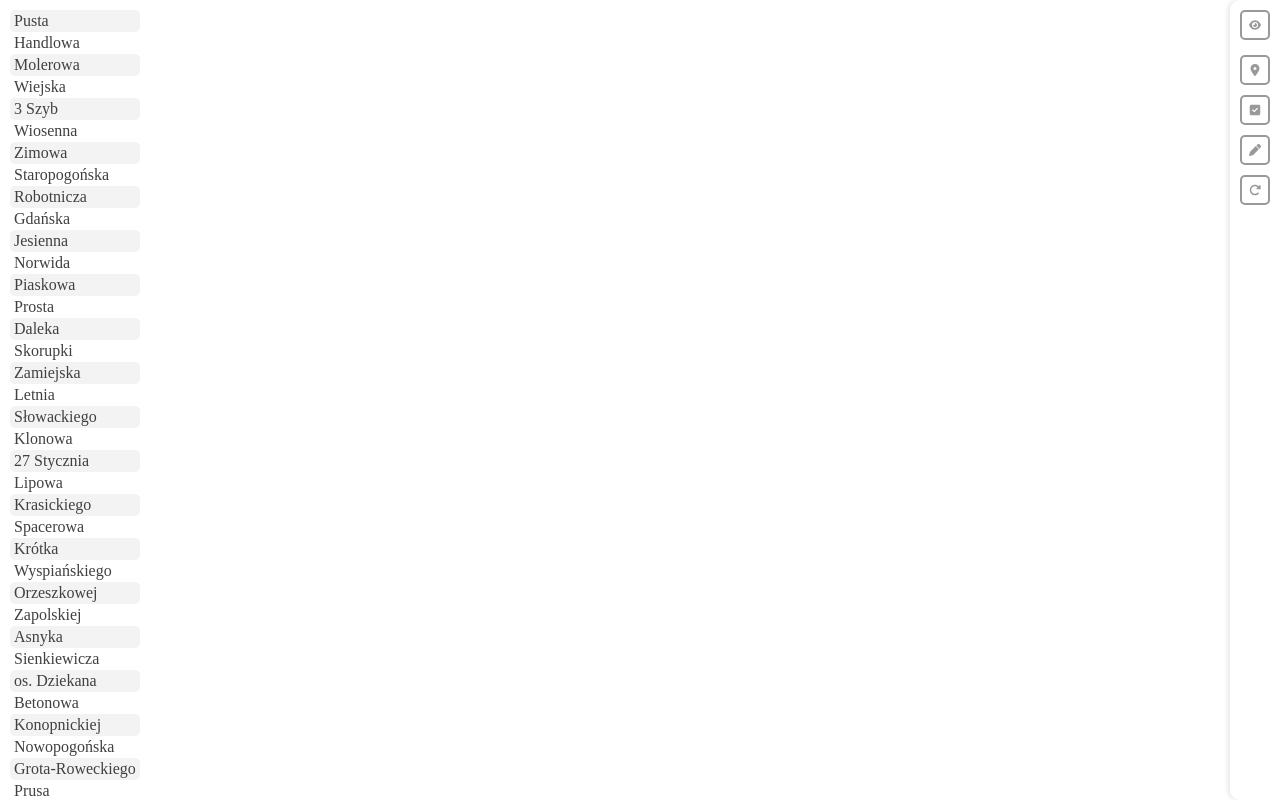
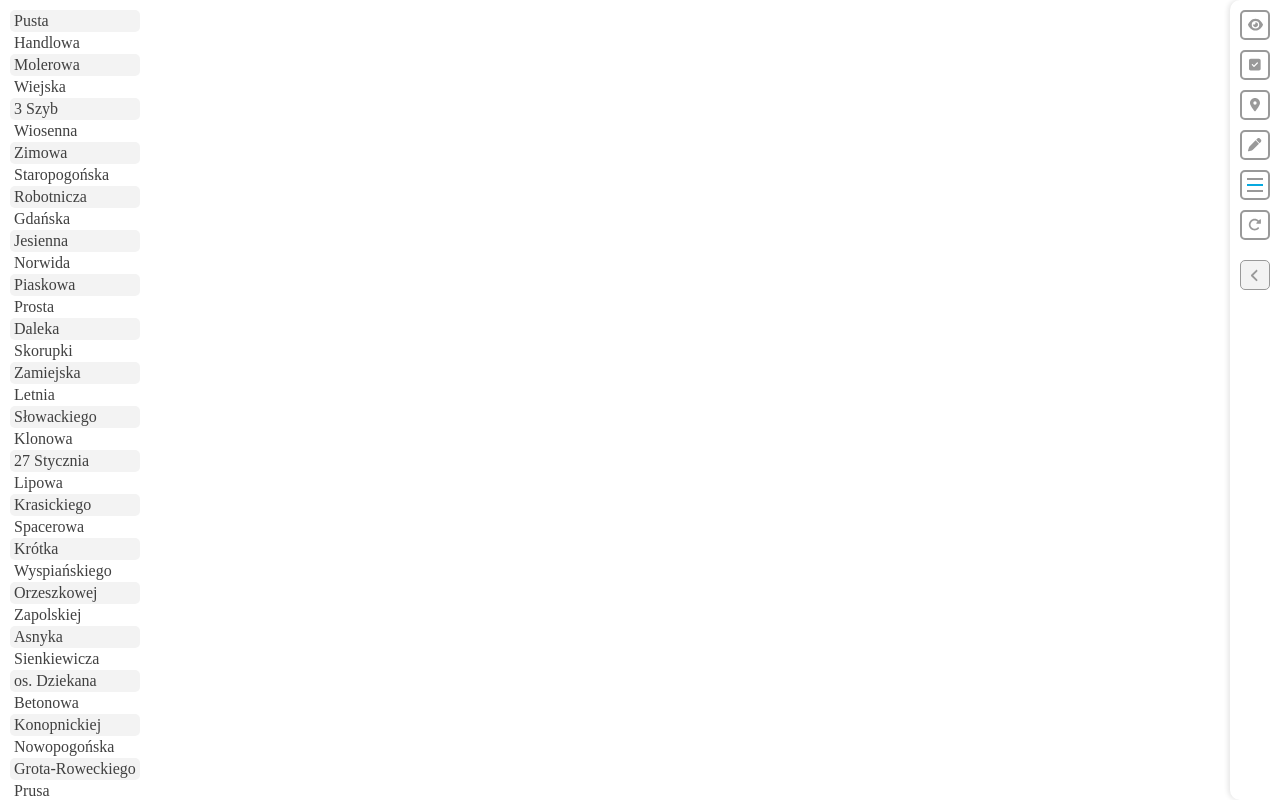
Before and after one commit to Tapio-adro/addresses-app, a React (Vite) app: page / in a window 1280 px wide. Built offline with nearby package versions, Linux system fonts and the light colour scheme.

Commit message:
Working on sidebar buttons

```diff
--- a/src/App.tsx
+++ b/src/App.tsx
@@ -11,7 +11,7 @@ import { faLocationDot } from "@fortawesome/free-solid-svg-icons";
 import { faSquareCheck } from "@fortawesome/free-solid-svg-icons";
 import { faPen } from "@fortawesome/free-solid-svg-icons";
 import { faRotateRight } from "@fortawesome/free-solid-svg-icons";
-import { faArrowLeft } from "@fortawesome/free-solid-svg-icons";
+import { faAngleLeft } from "@fortawesome/free-solid-svg-icons";
 
 
 function App() {
@@ -43,12 +43,27 @@ function App() {
             <button>
               <FontAwesomeIcon icon={faEye} />
             </button>
-            <FontAwesomeIcon icon={faLocationDot} />
-            <FontAwesomeIcon icon={faSquareCheck} />
-            <FontAwesomeIcon icon={faPen} />
-            <FontAwesomeIcon icon={faRotateRight} />
+            <button>
+              <FontAwesomeIcon icon={faSquareCheck} />
+            </button>
+            <button>
+              <FontAwesomeIcon icon={faLocationDot} />
+            </button>
+            <button>
+              <FontAwesomeIcon icon={faPen} />
+            </button>
+            <button id="defaults_button">
+              <div></div>
+              <div id="midline"></div>
+              <div></div>
+            </button>
+            <button id="reset_button">
+              <FontAwesomeIcon icon={faRotateRight} />
+            </button>
           </div>
-          {/* <FontAwesomeIcon icon={faArrowLeft} /> */}
+          <button id="toggle_sidebar_button">
+            <FontAwesomeIcon icon={faAngleLeft} />
+          </button>
         </div>
       </main>
     </>
--- a/src/assets/css/style.css
+++ b/src/assets/css/style.css
@@ -38,11 +38,11 @@ main {
   flex-direction: column;
   align-items: center;
   row-gap: 10px;
-  padding-top: 10px;
+  padding: 10px 0;
   width: 100%;
-  height: 100%;
 }
-#action_buttons svg {
+#action_buttons button {
+  line-height: 0;
   box-sizing: border-box;
   padding: 7px;
   color: #999999;
@@ -50,4 +50,40 @@ main {
   height: 30px;
   border-radius: 5px;
   border: 2px solid #999999;
+  display: flex;
+  justify-content: center;
+  align-items: center;
+}
+#action_buttons #reset_button {
+  margin-top: auto;
+}
+#action_buttons #defaults_button {
+  padding: 0;
+  display: flex;
+  flex-direction: column;
+  justify-content: center;
+  align-items: center;
+  row-gap: 4.5px;
+}
+#action_buttons #defaults_button div {
+  height: 1.5px;
+  width: 16px;
+  background-color: #999999;
+}
+#action_buttons #defaults_button div#midline {
+  background-color: #06a9e0;
+}
+
+#toggle_sidebar_button {
+  width: 30px;
+  height: 30px;
+  margin: 10px;
+  display: flex;
+  justify-content: center;
+  align-items: center;
+  font-size: 15px;
+  background-color: #f3f3f3;
+  border-radius: 5px;
+  border: 1px solid #999999;
+  color: #999999;
 }/*# sourceMappingURL=style.css.map */
--- a/src/assets/css/style.sass
+++ b/src/assets/css/style.sass
@@ -1,5 +1,6 @@
 $lightgreen: #06e090
 $green: #04AA6D
+$blue: #06a9e0
 $lightgrey: #f3f3f3
 $grey: #ddd
 $midgrey: #999999
@@ -25,7 +26,6 @@ main
 
 #sidebar
   position: fixed
-  // border: 1px solid #000
   right: 0
   top: 0
   width: 50px
@@ -40,10 +40,11 @@ main
   flex-direction: column
   align-items: center
   row-gap: 10px
-  padding-top: 10px
+  padding: 10px 0
   width: 100%
-  height: 100%
-  svg
+  // height: 100%
+  button
+    line-height: 0
     box-sizing: border-box
     padding: 7px
     color: $midgrey
@@ -51,3 +52,33 @@ main
     height: 30px
     border-radius: 5px
     border: 2px solid $midgrey
+    display: flex
+    justify-content: center
+    align-items: center
+  #reset_button
+    margin-top: auto
+  #defaults_button
+    padding: 0
+    display: flex
+    flex-direction: column
+    justify-content: center
+    align-items: center
+    row-gap: 4.5px
+    div
+      height: 1.5px
+      width: 16px
+      background-color: $midgrey
+    div#midline
+      background-color: $blue
+#toggle_sidebar_button
+  width: 30px
+  height: 30px
+  margin: 10px
+  display: flex
+  justify-content: center
+  align-items: center
+  font-size: 15px
+  background-color: $lightgrey
+  border-radius: 5px
+  border: 1px solid $midgrey
+  color: $midgrey
--- a/src/assets/css/styleReset.css
+++ b/src/assets/css/styleReset.css
@@ -6,12 +6,10 @@ button {
   background: none repeat scroll 0 0 transparent;
   border: medium none;
   border-spacing: 0;
-  color: #26589F;
   font-family: 'PT Sans Narrow',sans-serif;
-  font-size: 16px;
   font-weight: normal;
-  line-height: 1.42rem;
   list-style: none outside none;
+  border: 0;
   margin: 0;
   padding: 0;
   text-align: left;
```
Also changed, not shown: 1 other file (tests, documents, lock files or other folders).
